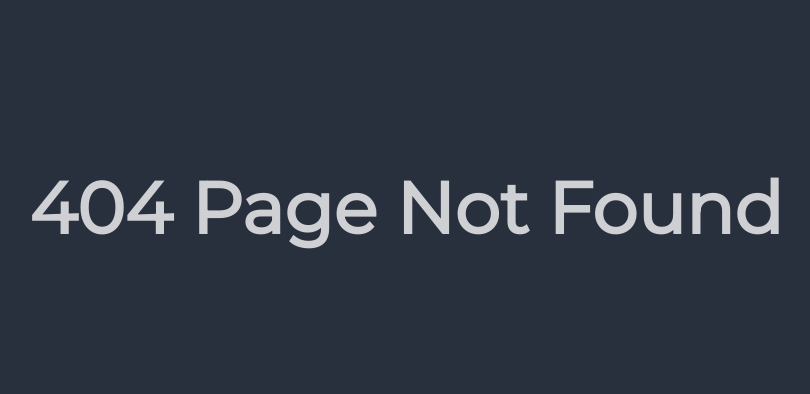
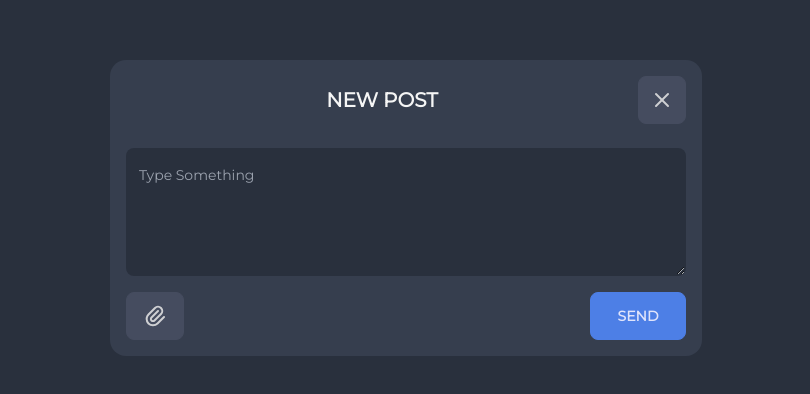
Before and after one commit to Sameers12s/JustSmile-1, a React (Vite) app: page /test in a window 1280 px wide. Before the commit this address had no page. Shown: the part 192-586 px from the top of the page, without its empty margins (234-1044 px from the left). Built offline with nearby package versions, Linux system fonts and the light colour scheme.

Commit message:
addpostpopup  signup and routes

```diff
--- a/src/components/AddPostPopup.jsx
+++ b/src/components/AddPostPopup.jsx
@@ -0,0 +1,30 @@
+import { IconPaperclip, IconX  } from "@tabler/icons-react";
+const AddPostPopup = () => {
+    return (
+        <div className="flex justify-center items-center w-screen h-screen">
+
+            <div className="flex w-[37rem] bg-neutrals-800 rounded-2xl flex-col justify-between">
+                <div className="flex items-center px-4 pt-4">
+                    <div className=" w-full flex justify-center text-center ">
+                        <div className="text-neutral-100 font-extrabold text-xl">NEW POST</div>
+                    </div>
+                    <div className="btn btn-square cursor-pointer">
+                         <IconX />
+                    </div>
+                </div>
+                <div className="flex justify-center p-2 mt-4">
+                   <textarea className="textarea bg-neutrals-900 rounded-lg p-3 w-[35rem] h-32" placeholder="Type Something"></textarea>
+                </div>
+
+                < div className=" flex justify-between items-center px-4 mb-4 mt-2">
+
+                    <button className="btn btn-neutrals-600 "><IconPaperclip /></button>
+
+                    <button className="btn btn-primary w-24 h-12">SEND</button>
+                </div>
+
+            </div>
+        </div>
+    );
+}
+export default AddPostPopup;
--- a/src/pages/Signup.jsx
+++ b/src/pages/Signup.jsx
@@ -36,10 +36,7 @@ const Login = () => {
             required
           />
 
-          <div className="flex justify-between items-center mb-4">
-            <a href="#" className="text-white">
-              <u>Forget Password?</u>
-            </a>
+          <div className="flex justify-end mb-4">
 
             <div className="flex justify-end my-5">
               <Link to="/login">
```
Also changed, not shown: src/routes/routes.jsx (+8 -0 lines).
